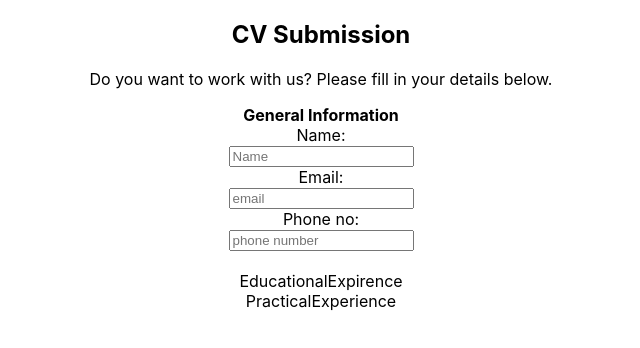
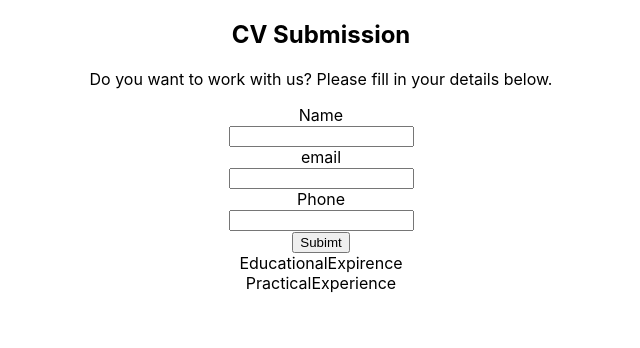
Before and after one commit to Clinton-dev/cv-project, a React (Create React App) app: page / in a window 1280 px wide. Shown: the top 348 px of the page, without its empty margins (319-959 px from the left). Built offline with nearby package versions, Linux system fonts and the light colour scheme.

Commit message:
Create general infor Component

```diff
--- a/src/App.css
+++ b/src/App.css
@@ -2,16 +2,21 @@
   text-align: center;
 }
 
-form.cv-form {
+.cv-form {
   background: wheat;
   text-align: left;
   width: 35%;
   margin: 2em auto;
   padding: 1em 2em;
+  border: 1px dotted;
 }
 
-form.cv-form button {
+.cv-form button {
   margin-top: 1em;
+  padding: .5em;
+  border-radius: 10px;
+  border: none;
+  font-size: 1rem;
 }
 
 .results {
--- a/src/components/GeneralInfor.js
+++ b/src/components/GeneralInfor.js
@@ -1,15 +1,17 @@
 import React from 'react';
-// import "./GeneralInfor.css";
+// import "../GeneralInfor.css";
 
 class GeneralExperience extends React.Component {
   constructor(props){
     super(props);
     this.state = {
-      name: "john",
+      name: "",
       email: "",
       phone: "",
+      edit: true
     };
     this.handleInput = this.handleInput.bind(this);
+    this.handleSubmit = this.handleSubmit.bind(this);
   }
 
   handleInput(e) {
@@ -17,34 +19,56 @@ class GeneralExperience extends React.Component {
     this.setState({ [ name ]: value });
   }
 
+  handleSubmit (e) {
+  	//e.preventDefault;
+  	this.setState( prevState => {
+  		return {
+  			edit: !prevState.edit
+  		}
+  	});
+
+  }
+
   render() {
-    console.log(this.state.name);
+  	const formEle = <form >
+  		<label>Name</label><br />
+  		<input
+  			type="text"
+  			value={this.state.value}
+  			name= "name"
+  			onChange= {this.handleInput}
+  		/><br />
+  		<label>email</label><br />
+  		<input
+  			type="email"
+  			value={this.state.value}
+  			name= "email"
+  			onChange= {this.handleInput}
+  		/><br />
+  		<label>Phone</label><br />
+  		<input
+  			type="phone"
+  			value={this.state.value}
+  			name= "phone"
+  			onChange= {this.handleInput}
+  		/><br />
+  	</form>;
+  	const displayResults = <div>
+  		<p> name: {this.state.name}</p>
+  		<p> email: {this.state.email}</p>
+  		<p> phone: {this.state.phone}</p>
+  	</div>;
+  	const btnEle = <button onClick={ this.handleSubmit }>{ this.state.edit? "Subimt" : "Edit" }</button>;
+
+  	const res = this.state.edit? formEle : displayResults;
+
     return(
+
       <div>
-        <label><strong>General Information</strong></label><br />
-        <label>Name: </label><br/>
-          <input
-            type="text"
-            placeholder="Name"
-            name="name"
+        { res }
+        { btnEle }
+      </div>
 
-            onChange={this.handleInput}
-          /><br />
-        <label>Email: </label><br/>
-          <input
-            type="email"
-            placeholder="email"
-            name="email"
-            onChange={this.handleInput}
-          /><br />
-          <label>Phone no: </label><br/>
-          <input
-            type="tel"
-            placeholder="phone number"
-            name="phone"
-            onChange={this.handleInput}
-          /><br /><br />
-      </div>
     )
   }
 }
```
